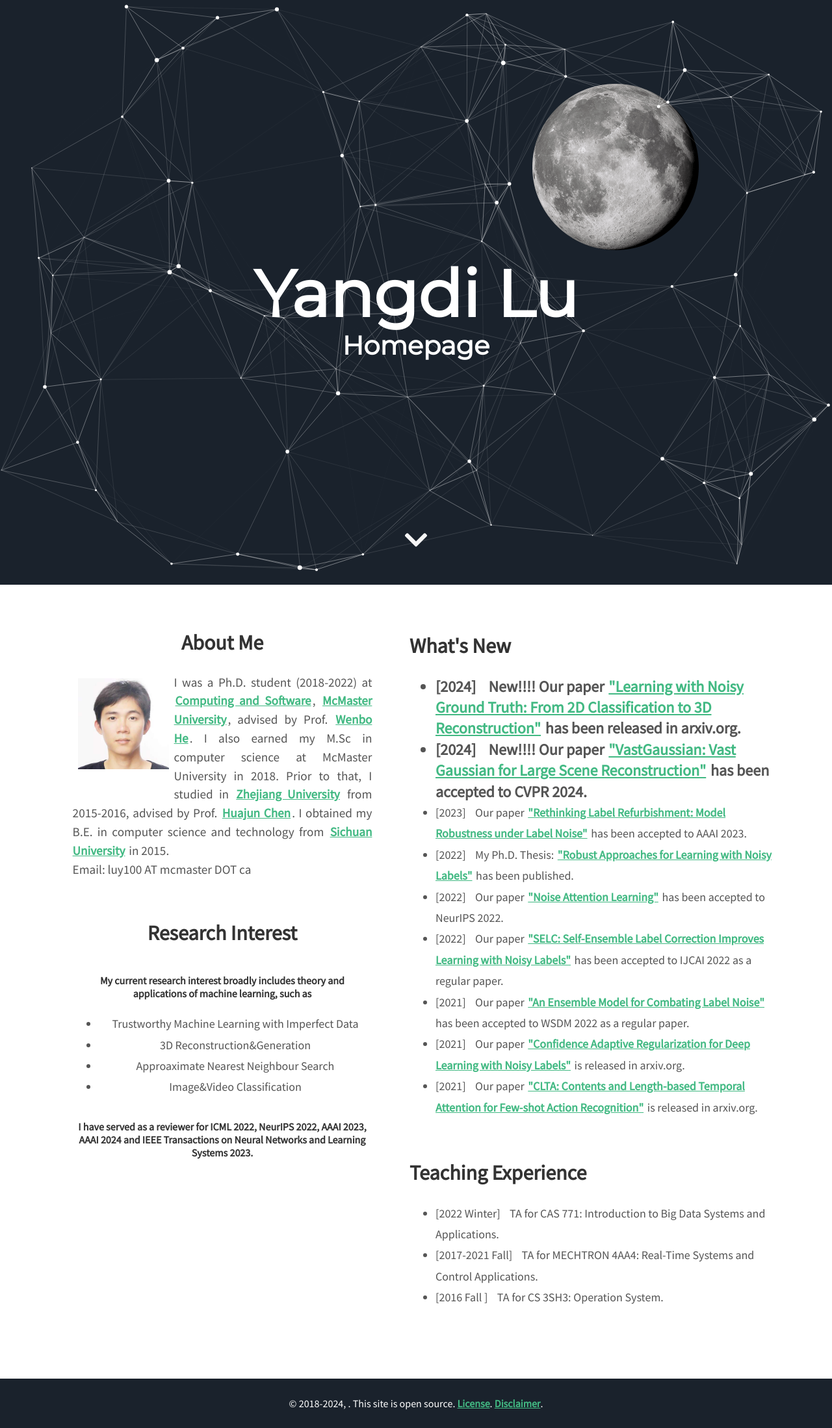
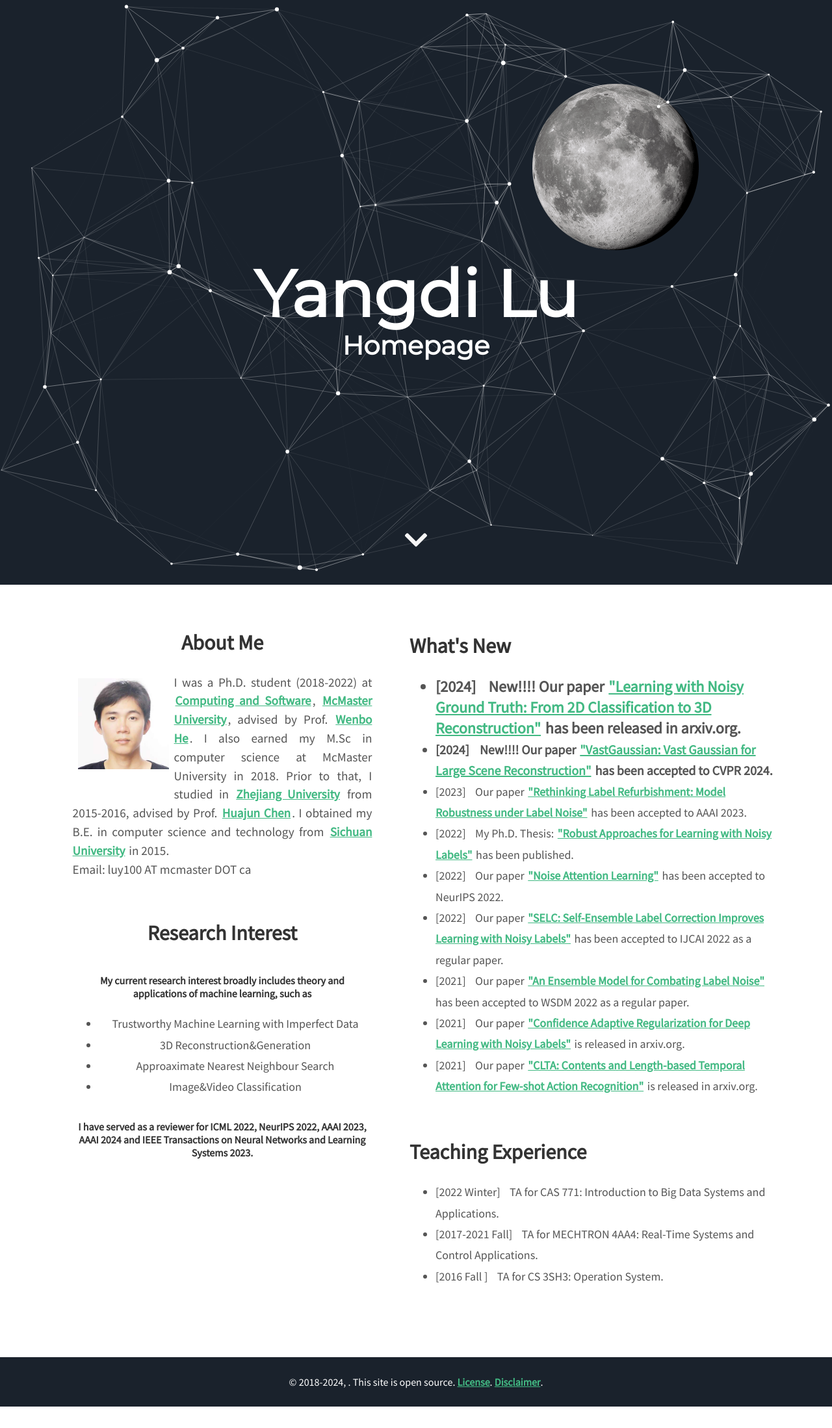
Before and after one commit to MacLLL/MacLLL.github.io, a Jekyll site: the page built from index.html, in a window 1280 px wide. Shown: the whole page at 65% size. Built offline with Jekyll 4.4.1, drawn with Linux system fonts in a browser that asks for light colours; nearby versions of some CDN libraries; after the commit the page ends 2165 px from its top, so only the background shows below that.

Commit message:
Update index.html

```diff
--- a/index.html
+++ b/index.html
@@ -46,8 +46,8 @@
 
 <h2>What's New</h2>
 <ul style="line-height:180%">
-	<li style="font-size: 24px; font-weight: bold;"><span>[2024]</span> &nbsp&nbsp New!!!! Our paper <a href="https://arxiv.org/abs/2406.15982" target="_blank">"Learning with Noisy Ground Truth: From 2D Classification to 3D Reconstruction"</a> has been released in arxiv.org. </li>
-	<li style="font-size: 24px; font-weight: bold;"><span>[2024]</span> &nbsp&nbsp New!!!! Our paper <a href="https://vastgaussian.github.io/" target="_blank">"VastGaussian: Vast Gaussian for Large Scene Reconstruction"</a> has been accepted to CVPR 2024. </li>
+	<li style="font-size: 24px; font-weight: bold;"><span>[2024]</span> &nbsp&nbsp New!!!! Our paper <a href="https://arxiv.org/pdf/2406.15982" target="_blank">"Learning with Noisy Ground Truth: From 2D Classification to 3D Reconstruction"</a> has been released in arxiv.org. </li>
+	<li style="font-size: 20px; font-weight: bold;"><span>[2024]</span> &nbsp&nbsp New!!!! Our paper <a href="https://vastgaussian.github.io/" target="_blank">"VastGaussian: Vast Gaussian for Large Scene Reconstruction"</a> has been accepted to CVPR 2024. </li>
 	<li><span>[2023]</span> &nbsp&nbsp Our paper <a href="https://ojs.aaai.org/index.php/AAAI/article/view/26751" target="_blank">"Rethinking Label Refurbishment: Model Robustness under Label Noise"</a> has been accepted to AAAI 2023. </li> <!-- (acceptance rate 19.6%, 1721/8777). </li> -->
 	<li><span>[2022]</span> &nbsp&nbsp My Ph.D. Thesis: <a href="https://macsphere.mcmaster.ca/handle/11375/27915" target="_blank">"Robust Approaches for Learning with Noisy Labels"</a> has been published. </li> <!-- (acceptance rate 25.6%, 2665/10411).  </li> -->
 	<li><span>[2022]</span> &nbsp&nbsp Our paper <a href="https://openreview.net/pdf?id=yfNSUQ3yRo" target="_blank">"Noise Attention Learning"</a> has been accepted to NeurIPS 2022. </li> <!-- (acceptance rate 25.6%, 2665/10411).  </li> -->
```
